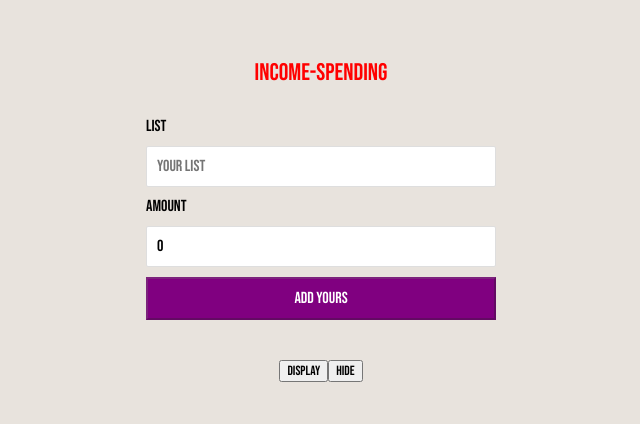
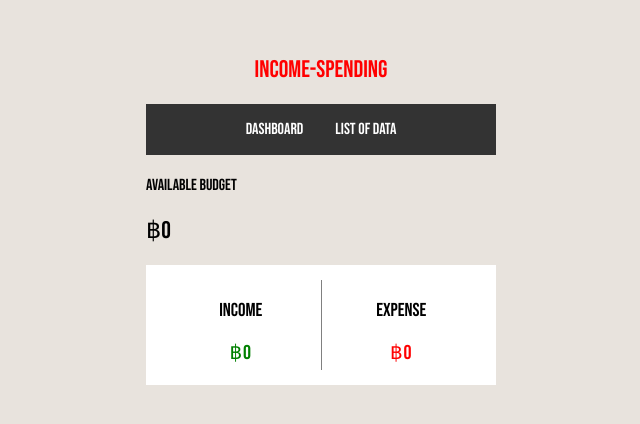
Before and after one commit to Yothin-H/react_basic, a React (Create React App) app in the folder react-basic/: page / in a window 1280 px wide. Shown: the part 180-604 px from the top of the page, without its empty margins (319-959 px from the left). Built offline with nearby package versions, Linux system fonts and the light colour scheme.

Commit message:
Route of path

```diff
--- a/react-basic/package.json
+++ b/react-basic/package.json
@@ -9,6 +9,7 @@
     "prop-types": "^15.8.1",
     "react": "^18.3.1",
     "react-dom": "^18.3.1",
+    "react-router-dom": "^6.27.0",
     "react-scripts": "5.0.1",
     "uuid": "^10.0.0",
     "web-vitals": "^2.1.4"
--- a/react-basic/src/App.css
+++ b/react-basic/src/App.css
@@ -23,3 +23,23 @@ body{
   margin: 30px auto;
   width: 350px;
 }
+
+.horizontal-menu{
+  list-style-type: none;
+  margin: 0;
+  padding: 0;
+  overflow: hidden;
+  background-color: #333;
+  text-align: center;
+}
+
+.horizontal-menu li{
+  display: inline-block;
+}
+
+.horizontal-menu a{
+  color: white;
+  text-decoration: none;
+  padding: 16px;
+  display: block;
+}
--- a/react-basic/src/App.js
+++ b/react-basic/src/App.js
@@ -5,6 +5,7 @@ import { v4 as uuidv4 } from 'uuid';
 import { useState, useEffect, useReducer } from 'react';
 import DataContext from './data/DataContext';
 import ReportComponent from './components/ReportComponent';
+import { BrowserRouter as Router, Routes, Route, Link } from "react-router-dom";
 
 
 // inline css
@@ -49,18 +50,18 @@ function App() {
 
 
   //reducer state
-  const [showReport, setShowReport] = useState(false)
-  const reducer = (state,action) => {
-    switch(action.type){
-      case 'SHOW' :
-        return setShowReport(true)
-      case 'HIDE' :
-        return setShowReport(false)
+  // const [showReport, setShowReport] = useState(false)
+  // const reducer = (state,action) => {
+  //   switch(action.type){
+  //     case 'SHOW' :
+  //       return setShowReport(true)
+  //     case 'HIDE' :
+  //       return setShowReport(false)
 
-    }
-  }
+  //   }
+  // }
 
-  const [result,dispatch]=useReducer(reducer,showReport)
+  // const [result,dispatch]=useReducer(reducer,showReport)
 
   return (
     <DataContext.Provider value={
@@ -71,16 +72,38 @@ function App() {
       }>
       <section className='container'>
         <Title/>
-        {showReport && <ReportComponent/>}
+        <Router>
+        <div>
+          <ul className='horizontal-menu'>
+            <li>
+              <Link to='/'>Dashboard</Link>
+            </li>
+            <li>
+              <Link to='/insert'>List of Data</Link>
+            </li>
+          </ul>
+          <Routes>
+            <Route path='/' element={<ReportComponent/>}/>
+            <Route path='/insert' element={
+              <div>
+                <FormComponent onAddItem={onAddNewItem}/>
+                <Transaction items={items}/>
+              </div>
+            }/>
+          </Routes>
+        </div>
+        </Router>
+        {/* {showReport && <ReportComponent/>} */}
+        {/* <ReportComponent/> */}
         {/* <Description/> */}
-        <FormComponent onAddItem={onAddNewItem}/>
-        <Transaction items={items}/>
-        <div align='center'>
+        {/* <FormComponent onAddItem={onAddNewItem}/> */}
+        {/* <Transaction items={items}/> */}
+        {/* <div align='center'>
           <h1>{result}</h1>
           <button onClick={()=>dispatch({type:'SHOW'})}>Display</button>
           <button onClick={()=>dispatch({type:'HIDE'})}>Hide</button>
 
-        </div>
+        </div> */}
       </section>
     </DataContext.Provider>
 
```
Also changed, not shown: 1 other file (tests, documents, lock files or other folders).
